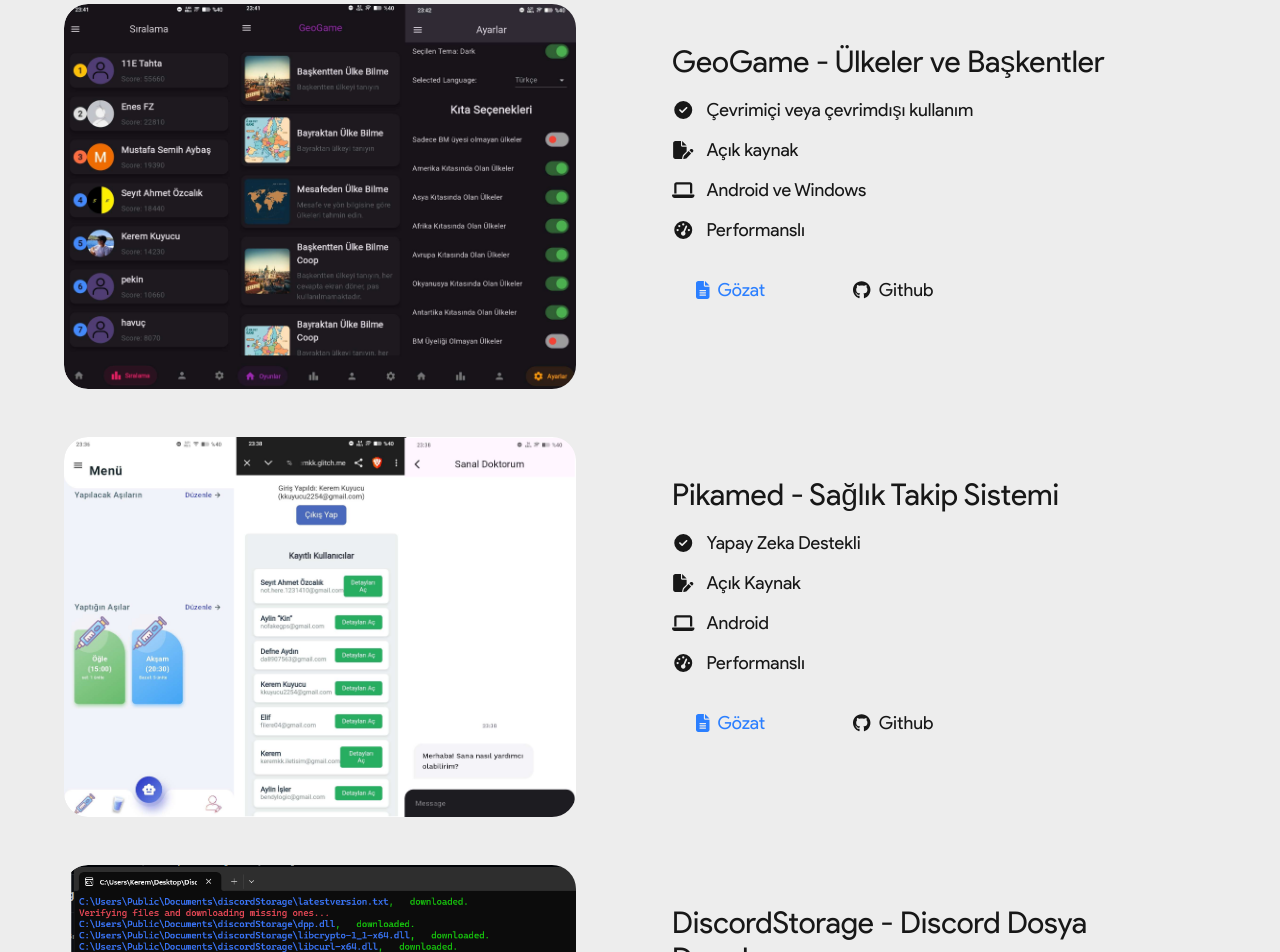
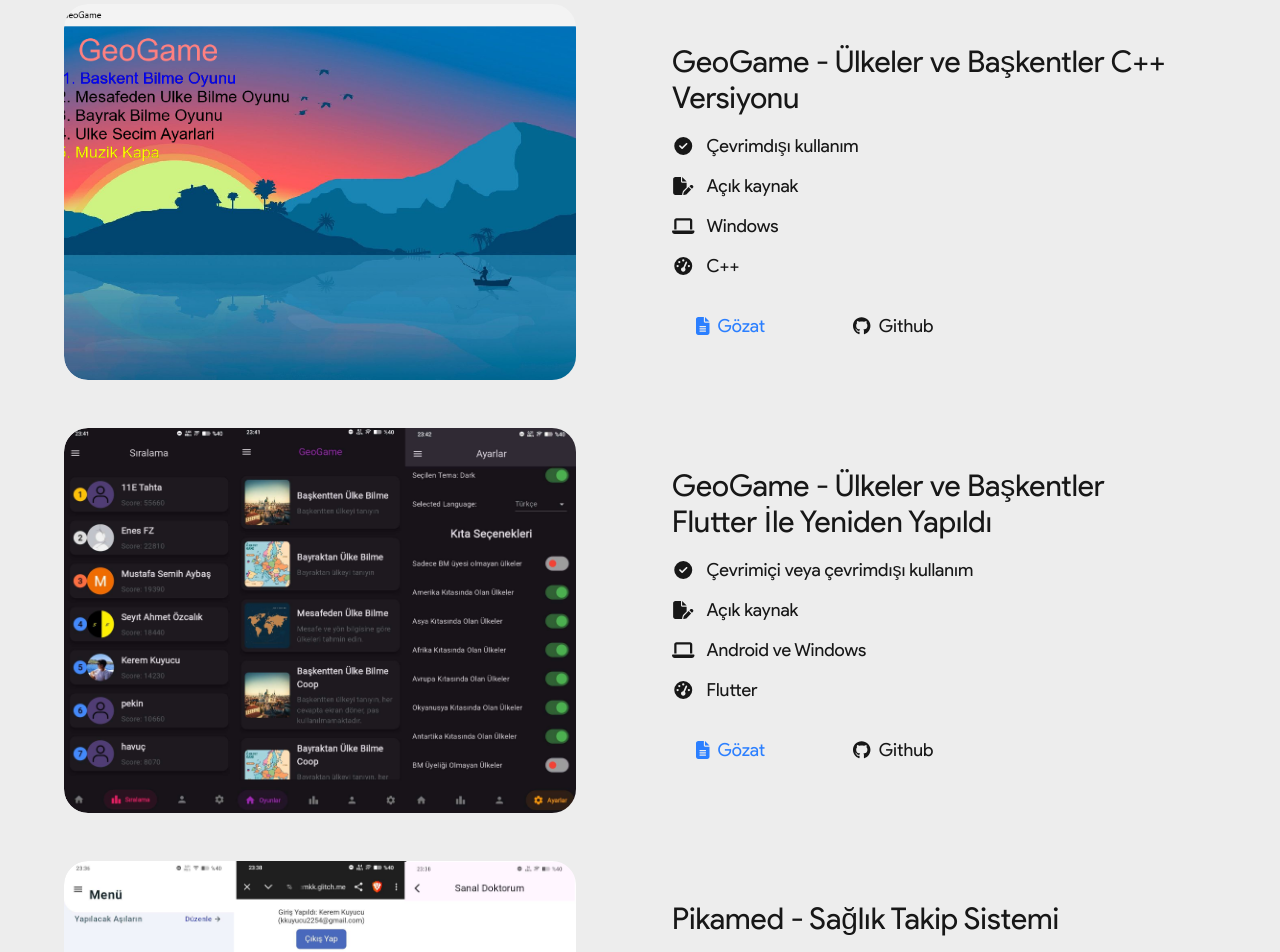
Before and after one commit to KeremKuyucu/keremkk-website, a Next.js app: page / in a window 1280 px wide. Shown: the part 940-1892 px from the top of the page. Built offline with nearby package versions, Linux system fonts and the light colour scheme.

Commit message:
feat(ProjectCard): add new project and update existing project details
Added a new project "GeoGame - Ülkeler ve Başkentler C++ Versiyonu" to the projects list. Updated the titles and features of existing projects to reflect their technology stack (C++ or Flutter) and other minor corrections.

```diff
--- a/src/app/components/ProjectCard.tsx
+++ b/src/app/components/ProjectCard.tsx
@@ -112,16 +112,32 @@
 const ProjelerSection: React.FC = () => {
   const projectsData: Project[] = [
     {
+      imageUrl: "/imgs/geogamecpp.png",
+      altText: "GeoGameCPP",
+      isNew: false,
+      isDeveloping: false,
+      title: "GeoGame - Ülkeler ve Başkentler C++ Versiyonu",
+      features: [
+        "Çevrimdışı kullanım",
+        "Açık kaynak",
+        "Windows",
+        "C++",
+      ],
+      featureIcons: [faCheckCircle, faFilePen, faLaptop, faGaugeHigh],
+      viewLink: "#",
+      githubLink: "https://github.com/KeremKuyucu/geogameCpp",
+    },
+    {
       imageUrl: "/imgs/geogame.png",
       altText: "GeoGame",
       isNew: false,
       isDeveloping: false,
-      title: "GeoGame - Ülkeler ve Başkentler",
+      title: "GeoGame - Ülkeler ve Başkentler Flutter İle Yeniden Yapıldı",
       features: [
         "Çevrimiçi veya çevrimdışı kullanım",
         "Açık kaynak",
         "Android ve Windows",
-        "Performanslı",
+        "Flutter",
       ],
       featureIcons: [faCheckCircle, faFilePen, faLaptop, faGaugeHigh],
       viewLink: "https://geogame.keremkk.com.tr",
@@ -137,7 +153,7 @@
         "Yapay Zeka Destekli",
         "Açık Kaynak",
         "Android",
-        "Performanslı",
+        "Flutter",
       ],
       featureIcons: [faCheckCircle, faFilePen, faLaptop, faGaugeHigh],
       viewLink: "https://pikamed.keremkk.com.tr",
@@ -148,12 +164,12 @@
       altText: "DiscordStorageCPP",
       isNew: false,
       isDeveloping: false,
-      title: "DiscordStorage - Discord Dosya Depolama",
+      title: "DiscordStorage - Discord Dosya Depolama - C++ Versiyonu",
       features: [
         "Bot Tokeni İle Çalışır",
         "Açık Kaynak",
         "Windows",
-        "Hızlı Yükleme",
+        "C++",
       ],
       featureIcons: [faCheckCircle, faFilePen, faLaptop, faGaugeHigh],
       viewLink: "#",
@@ -161,7 +177,7 @@
     },
     {
       imageUrl: "/imgs/discordstorage.png",
-      altText: "DiscordStorageCPP",
+      altText: "DiscordStorage",
       isNew: true,
       isDeveloping: true,
       title: "DiscordStorage - Discord Dosya Depolama - Flutter İle Yeniden Yapıldı",
@@ -169,7 +185,7 @@
         "Bot Tokeni İle Çalışır",
         "Açık Kaynak",
         "Android ve Windows",
-        "Hızlı Yükleme",
+        "Flutter",
       ],
       featureIcons: [faCheckCircle, faFilePen, faLaptop, faGaugeHigh],
       viewLink: "#",
```
Also changed, not shown: public/imgs/discordstorage.png, public/imgs/geogamecpp.png (added).
